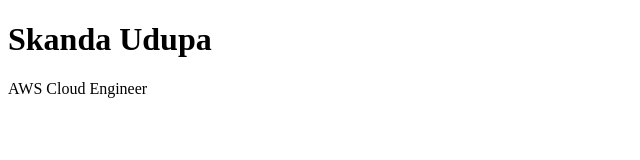
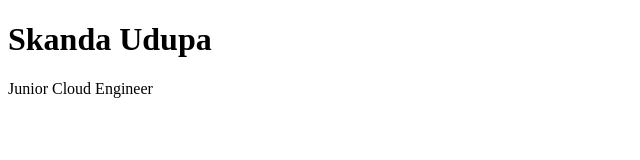
Before and after one commit to SkandaUdupaNagara/aws_webservice, a plain HTML site: page index.html in a window 1280 px wide. Shown: the full height of the page, 0-640 px from the left. Drawn offline with Linux system fonts and the light colour scheme.

Commit message:
Correction and updates

```diff
--- a/index.html
+++ b/index.html
@@ -5,6 +5,6 @@
 </head>
 <body>
 	<h1>Skanda Udupa</h1>
-	<p>AWS Cloud Engineer</p>
+	<p>Junior Cloud Engineer</p>
 </body>
 </html>
```
Also changed, not shown: 1 other file.
